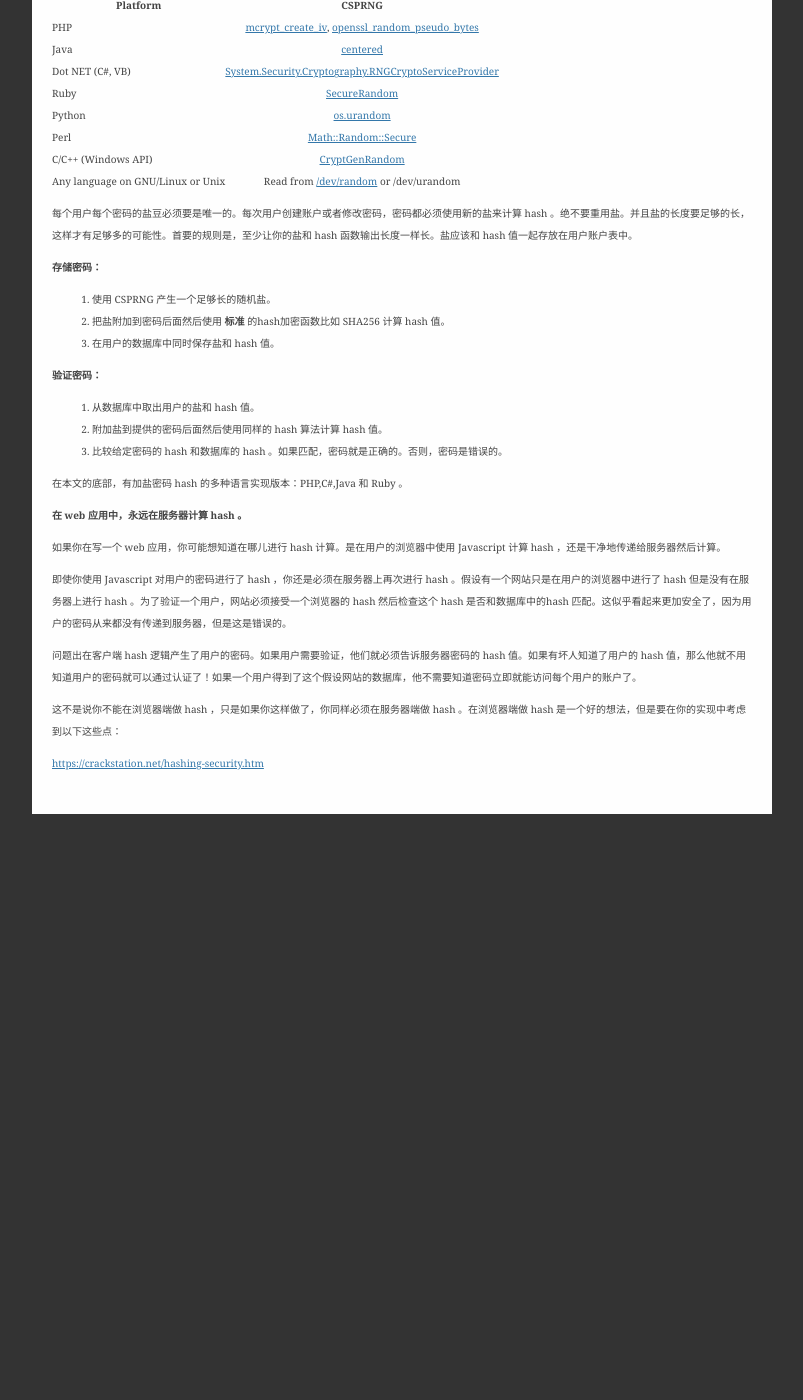
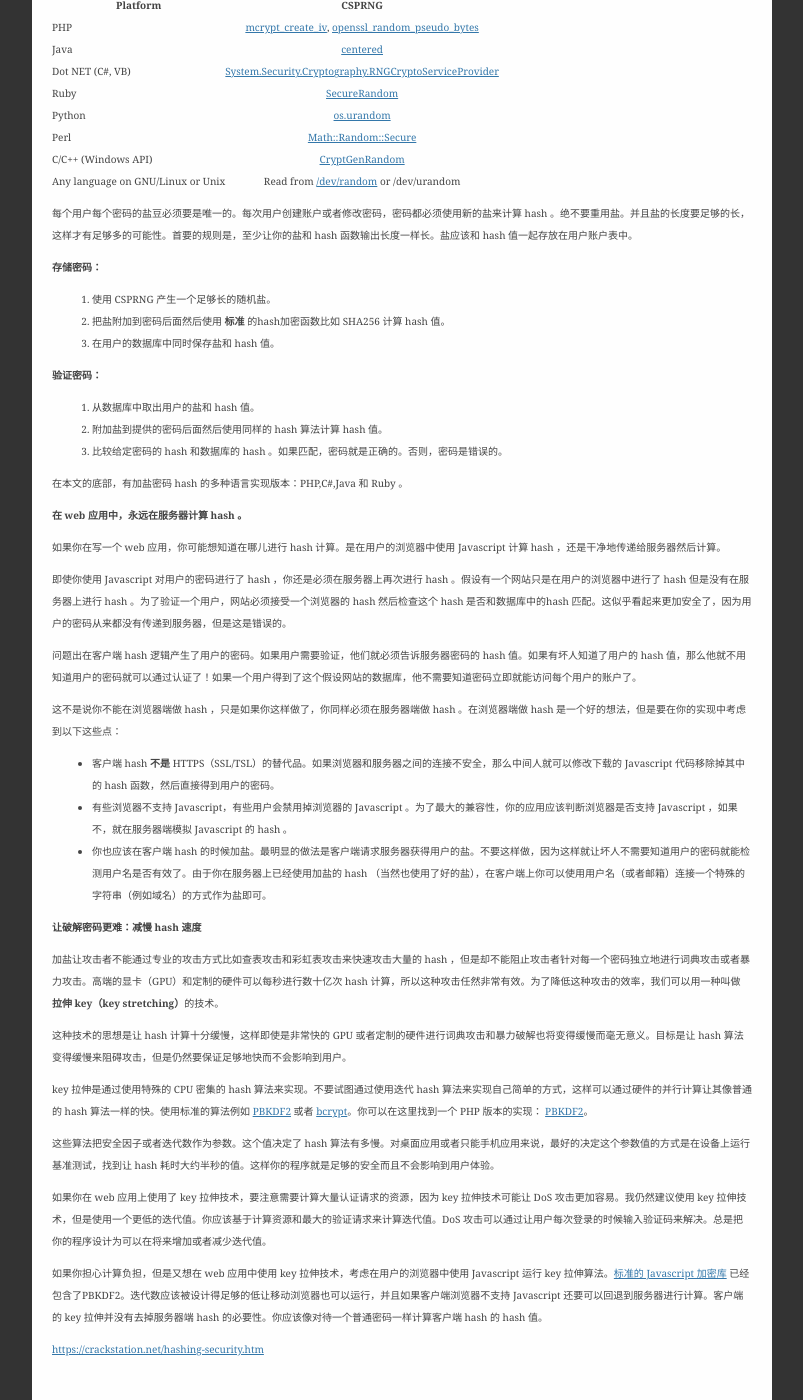
Before and after one commit to osrpt/osrpt.github.com, a Jekyll site: the page built from _posts/2014-05-14-hashing-security.md, in a window 1280 px wide and 1400 px high, scrolled down 4335 px. Shown: the whole window, without its empty margins (238-1041 px from the left). Built offline with Jekyll 4.4.1, drawn with Linux system fonts in a browser that asks for light colours; Markdown is read by kramdown in place of the engine named in the settings; before the commit the page ends 5149 px from its top, so only the background shows below that.

Commit message:
翻译了更多

```diff
--- a/_posts/2014-05-14-hashing-security.md
+++ b/_posts/2014-05-14-hashing-security.md
@@ -224,7 +224,23 @@ salt 不必是秘密的。仅仅通过让 hash 随机，这样就可以让查表
 
 这不是说你不能在浏览器端做 hash ，只是如果你这样做了，你同样必须在服务器端做 hash 。在浏览器端做 hash 是一个好的想法，但是要在你的实现中考虑到以下这些点：
 
++ 客户端 hash **不是** HTTPS（SSL/TSL）的替代品。如果浏览器和服务器之间的连接不安全，那么中间人就可以修改下载的 Javascript 代码移除掉其中的 hash 函数，然后直接得到用户的密码。
++ 有些浏览器不支持 Javascript，有些用户会禁用掉浏览器的 Javascript 。为了最大的兼容性，你的应用应该判断浏览器是否支持 Javascript ，如果不，就在服务器端模拟 Javascript 的 hash 。
++ 你也应该在客户端 hash 的时候加盐。最明显的做法是客户端请求服务器获得用户的盐。不要这样做，因为这样就让坏人不需要知道用户的密码就能检测用户名是否有效了。由于你在服务器上已经使用加盐的 hash （当然也使用了好的盐），在客户端上你可以使用用户名（或者邮箱）连接一个特殊的字符串（例如域名）的方式作为盐即可。
 
+**让破解密码更难：减慢 hash 速度**
+
+加盐让攻击者不能通过专业的攻击方式比如查表攻击和彩虹表攻击来快速攻击大量的 hash ，但是却不能阻止攻击者针对每一个密码独立地进行词典攻击或者暴力攻击。高端的显卡（GPU）和定制的硬件可以每秒进行数十亿次 hash 计算，所以这种攻击任然非常有效。为了降低这种攻击的效率，我们可以用一种叫做 **拉伸 key（key stretching）**的技术。
+
+这种技术的思想是让 hash 计算十分缓慢，这样即使是非常快的 GPU 或者定制的硬件进行词典攻击和暴力破解也将变得缓慢而毫无意义。目标是让 hash 算法变得缓慢来阻碍攻击，但是仍然要保证足够地快而不会影响到用户。
+
+key 拉伸是通过使用特殊的 CPU 密集的 hash 算法来实现。不要试图通过使用迭代 hash 算法来实现自己简单的方式，这样可以通过硬件的并行计算让其像普通的 hash 算法一样的快。使用标准的算法例如 [PBKDF2](http://en.wikipedia.org/wiki/PBKDF2) 或者 [bcrypt](http://en.wikipedia.org/wiki/Bcrypt)。你可以在这里找到一个 PHP 版本的实现： [PBKDF2](https://defuse.ca/php-pbkdf2.htm)。
+
+这些算法把安全因子或者迭代数作为参数。这个值决定了 hash 算法有多慢。对桌面应用或者只能手机应用来说，最好的决定这个参数值的方式是在设备上运行基准测试，找到让 hash 耗时大约半秒的值。这样你的程序就是足够的安全而且不会影响到用户体验。
+
+如果你在 web 应用上使用了 key 拉伸技术，要注意需要计算大量认证请求的资源，因为 key 拉伸技术可能让 DoS 攻击更加容易。我仍然建议使用 key 拉伸技术，但是使用一个更低的迭代值。你应该基于计算资源和最大的验证请求来计算迭代值。DoS 攻击可以通过让用户每次登录的时候输入验证码来解决。总是把你的程序设计为可以在将来增加或者减少迭代值。
+
+如果你担心计算负担，但是又想在 web 应用中使用 key 拉伸技术，考虑在用户的浏览器中使用 Javascript 运行 key 拉伸算法。[标准的 Javascript 加密库](http://crypto.stanford.edu/sjcl/) 已经包含了PBKDF2。迭代数应该被设计得足够的低让移动浏览器也可以运行，并且如果客户端浏览器不支持 Javascript 还要可以回退到服务器进行计算。客户端的 key 拉伸并没有去掉服务器端 hash 的必要性。你应该像对待一个普通密码一样计算客户端 hash 的 hash 值。
 
 
 
```
